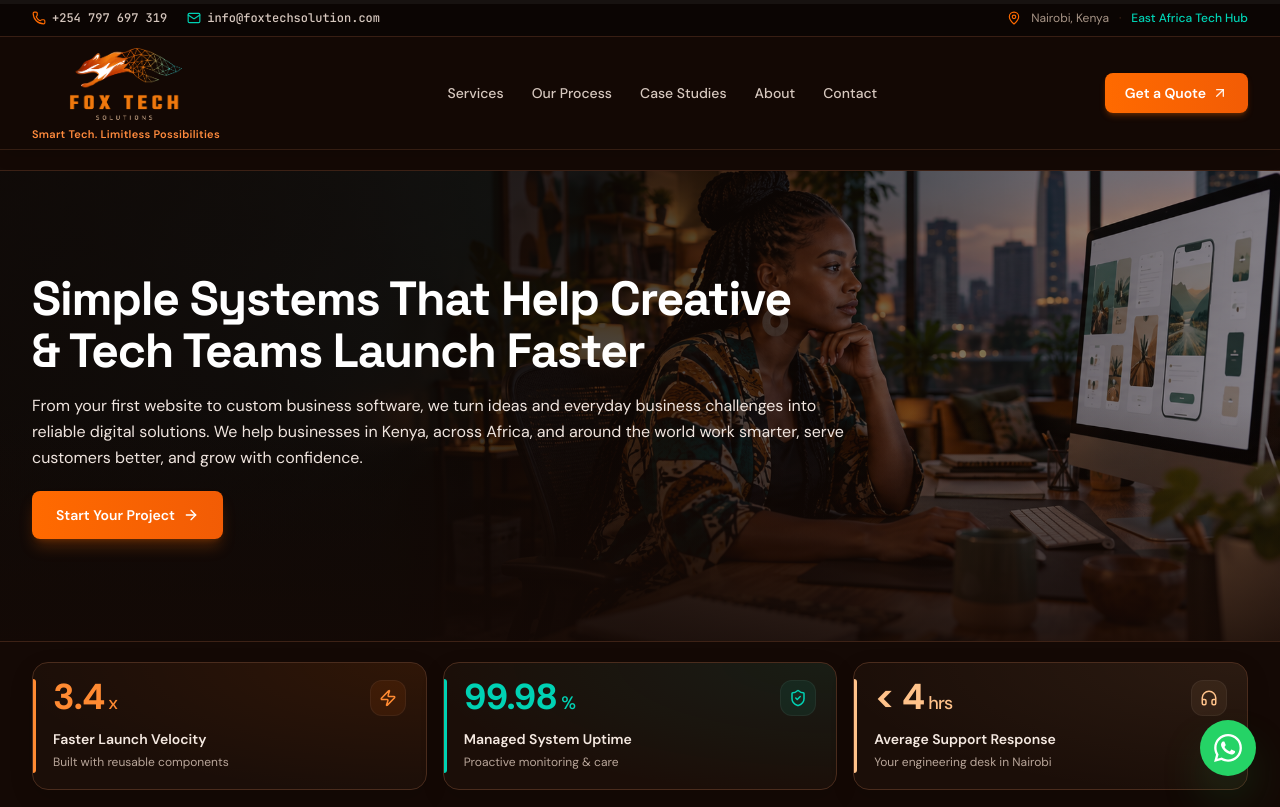
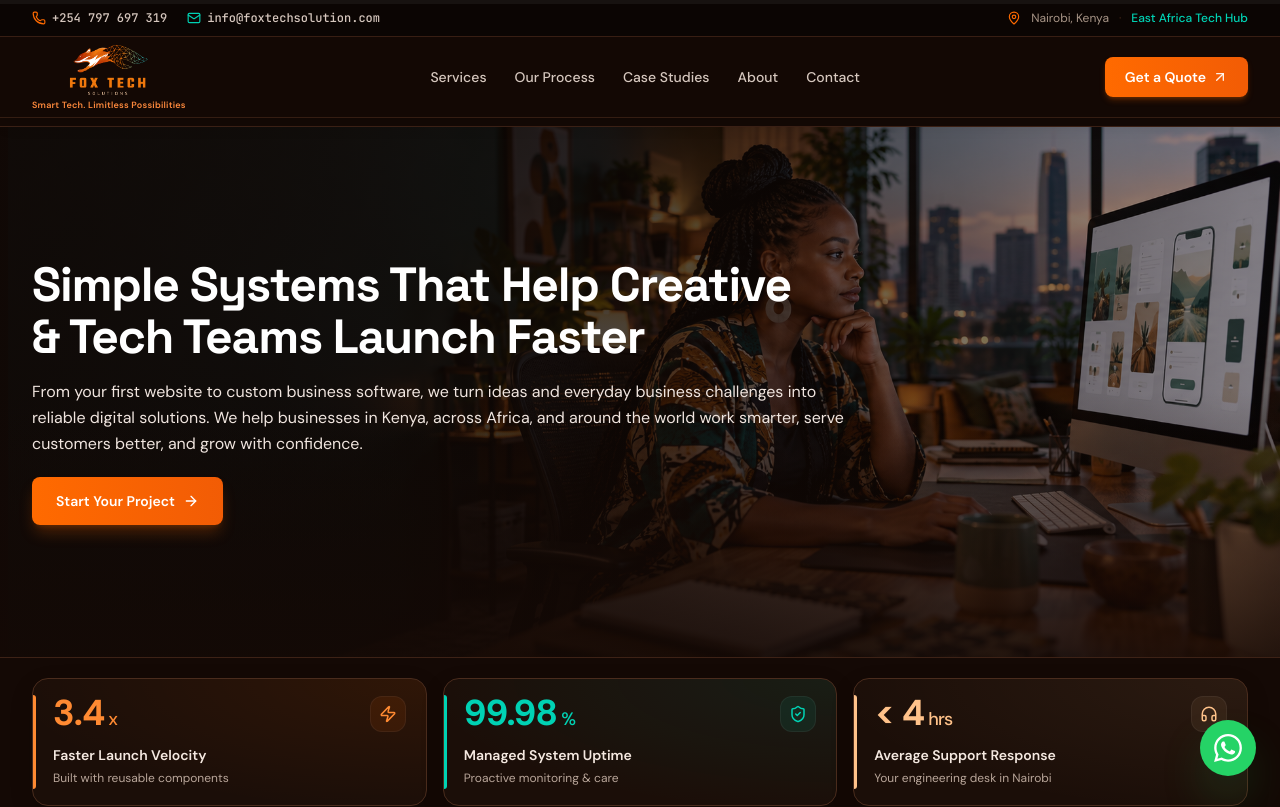
Before and after one commit to johnorengo/Fox-Tech-Portfolio, a React (Vite) app: page / in a window 1280 px wide. Shown: the top 807 px of the page. Built offline with nearby package versions, Linux system fonts and the light colour scheme.

Commit message:
Show full hero images and compact navigation across screen sizes

```diff
--- a/src/components/Hero.tsx
+++ b/src/components/Hero.tsx
@@ -51,23 +51,31 @@ export const Hero: React.FC<HeroProps> = ({ onBookScoping }) => {
 
   return (
     <section
-      className="hero-section relative overflow-hidden bg-[#140905] pt-3 pb-20 md:pt-5 md:pb-24 lg:pb-8"
+      className="hero-section relative overflow-hidden bg-[#140905] pt-2 pb-6 lg:pb-4"
       aria-label="Fox Tech Solutions introduction"
     >
       <div className="hero-desktop relative isolate hidden overflow-hidden border-y border-[#3d2216] sm:block">
         {carouselImages.map((slide, index) => (
+          <React.Fragment key={slide.src}>
           <img
-            key={slide.src}
+            src={slide.src}
+            alt=""
+            aria-hidden="true"
+            decoding="async"
+            className={`absolute inset-0 h-full w-full object-cover blur-xl transition-opacity duration-500 ${index === currentImageIndex ? 'opacity-30' : 'opacity-0'}`}
+          />
+          <img
             src={slide.src}
             alt={index === currentImageIndex ? slide.alt : ''}
             aria-hidden={index !== currentImageIndex}
             fetchPriority={index === 0 ? 'high' : 'auto'}
             loading={index < 2 ? 'eager' : 'lazy'}
             decoding="async"
-            className={`absolute inset-0 h-full w-full object-cover object-center transition-opacity duration-500 ${
+            className={`absolute inset-0 h-full w-full object-contain object-right transition-opacity duration-500 ${
               index === currentImageIndex ? 'opacity-100' : 'opacity-0'
             }`}
           />
+          </React.Fragment>
         ))}
 
         <div className="absolute inset-0 bg-gradient-to-r from-[#100805]/90 via-[#100805]/75 to-[#100805]/35" aria-hidden="true" />
--- a/src/components/Navbar.tsx
+++ b/src/components/Navbar.tsx
@@ -22,7 +22,7 @@ export const Navbar: React.FC<NavbarProps> = ({ onOpenConsultation }) => {
   ];
 
   return (
-    <header className="sticky top-0 z-50 w-full shadow-lg">
+    <header className="site-header sticky top-0 z-50 w-full shadow-lg">
       {/* Top Utility Bar with Email in Full */}
       <div className="bg-[#0b0503] border-b border-[#3d2216]/90 text-[11px] sm:text-xs text-[#d6c7be]">
         <div className="max-w-7xl mx-auto px-4 sm:px-6 lg:px-8 py-2 sm:py-2.5 flex flex-wrap items-center justify-between gap-x-6 gap-y-1.5">
@@ -60,7 +60,7 @@ export const Navbar: React.FC<NavbarProps> = ({ onOpenConsultation }) => {
 
       {/* Main Navigation Bar */}
       <div className="bg-[#140905]/95 backdrop-blur-md border-b border-[#3d2216]/80">
-        <div className="max-w-7xl mx-auto px-4 sm:px-6 lg:px-8 h-28 flex items-center justify-between gap-6">
+        <div className="max-w-7xl mx-auto px-4 sm:px-6 lg:px-8 h-20 flex items-center justify-between gap-4">
 
           {/* Brand Wordmark with Tagline Underneath */}
           <a
--- a/src/index.css
+++ b/src/index.css
@@ -16,7 +16,7 @@
 
   html {
     scroll-behavior: smooth;
-    scroll-padding-top: 9.5rem;
+    scroll-padding-top: 7.5rem;
     font-family: var(--font-sans);
     background-color: #140905;
     color: #fdf8f5;
@@ -24,7 +24,7 @@
 
   @media (max-width: 640px) {
     html {
-      scroll-padding-top: 11rem;
+      scroll-padding-top: 9rem;
     }
   }
 
@@ -78,18 +78,18 @@
 
 @media (min-width: 1024px) {
   .hero-desktop-content {
-    min-height: clamp(340px, calc(100svh - 330px), 560px);
+    min-height: clamp(300px, calc(100svh - 270px), 620px);
   }
 }
 
 @media (min-width: 1024px) and (max-height: 760px) {
   .hero-section {
-    padding-top: 12px;
+    padding-top: 8px;
     padding-bottom: 16px;
   }
 
   .hero-desktop-content {
-    min-height: clamp(260px, calc(100svh - 326px), 434px);
+    min-height: clamp(300px, calc(100svh - 270px), 490px);
     padding-top: 16px;
     padding-bottom: 16px;
   }
@@ -119,6 +119,16 @@
     font-size: 0.875rem;
     line-height: 1.6;
   }
+}
+
+.site-header img {
+  height: 56px;
+  width: 84px;
+}
+
+.site-header img + span {
+  margin-top: 2px;
+  font-size: 9px;
 }
 
 @keyframes glow-breathe {
```
